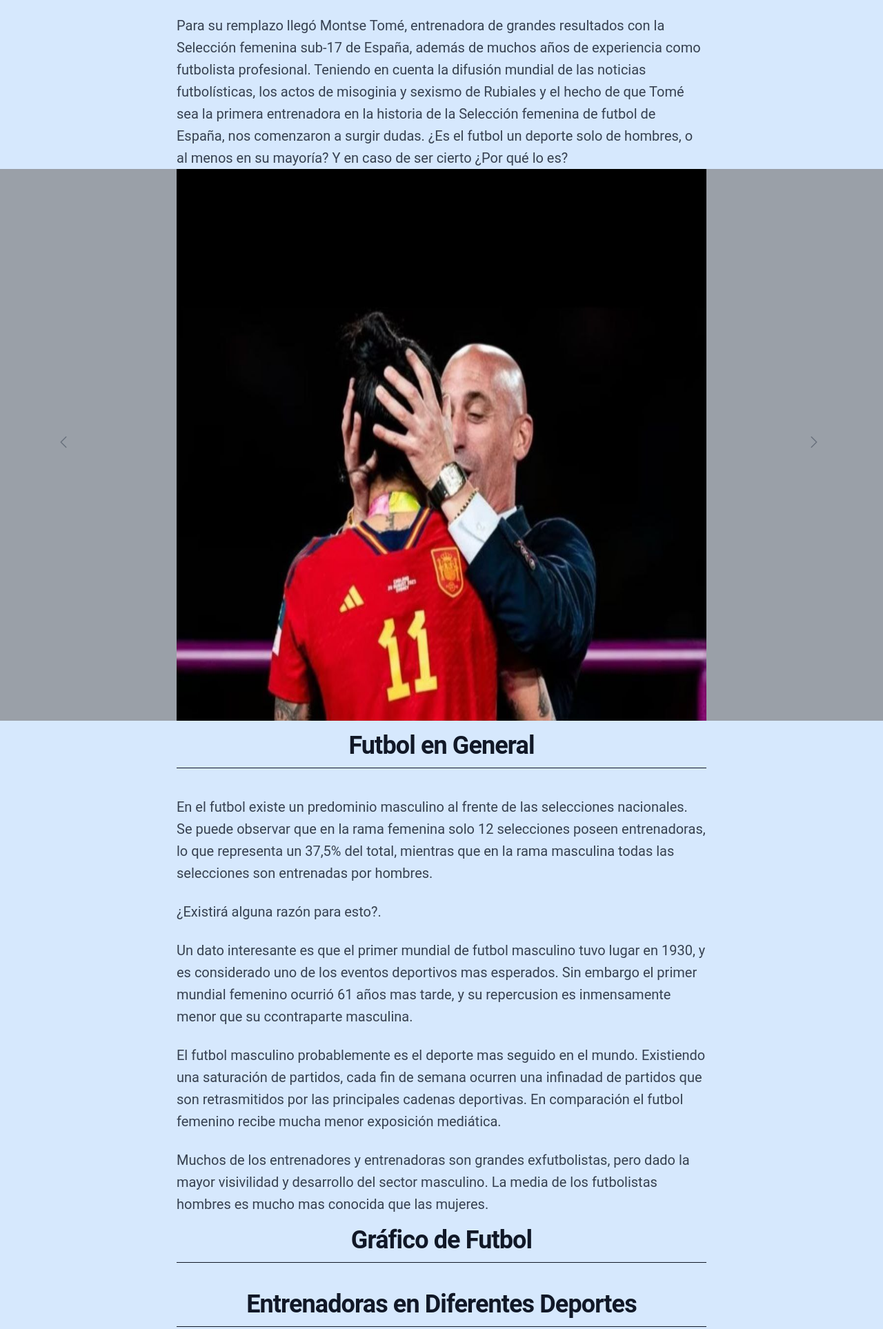
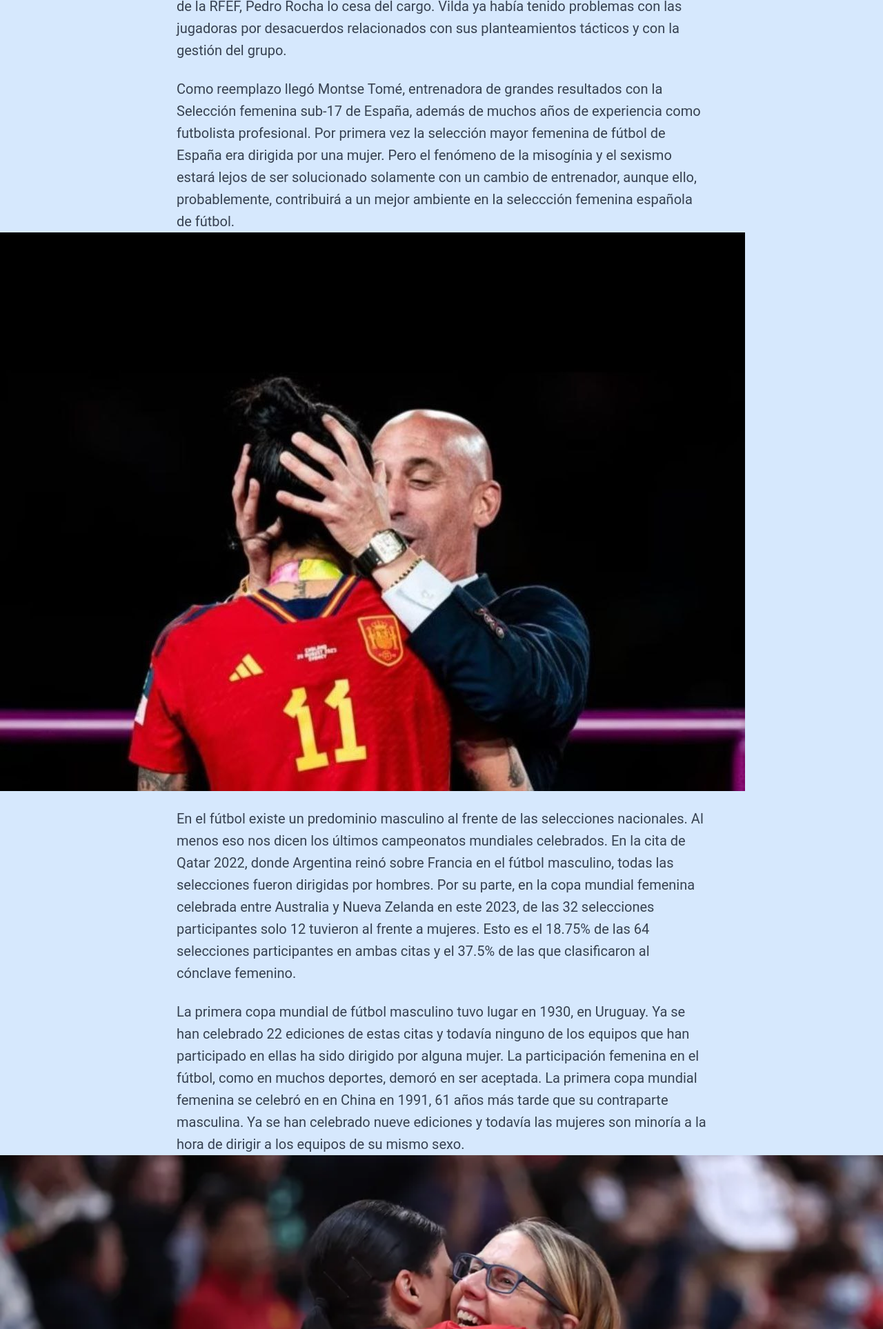
Before and after one commit to SherlynBallestero/sexo-de-los-dt-en-deportes-colectivos, a website with bundled scripts: page index.html in a window 1280 px wide. Shown: the part 1236-3163 px from the top of the page at 69% size. Built offline with nearby package versions, Linux system fonts and the light colour scheme; files whose address does not match are found by name.

Commit message:
Fixing text

```diff
--- a/index.html
+++ b/index.html
@@ -86,175 +86,72 @@
       <p class="mt-6 leading-8">
         Mientras felicitaba a las jugadoras por su triunfo, Luis Rubiales besó en la boca a la mediocampista Jenni Hermoso de manera no consentida, en un acto nada bien recibido por la prensa e instituciones españolas. Las críticas llovieron y las peticiones de dimisión se hacieron eco en las calles. En medio de este foco mediático las figuras que apoyaron al presidente fueron observadas con detenimiento.
       </p>
-      <p>
-        La FIFA suspendió a Rubiales por 90 días  y, posteriormente, Rubiales dimitió de la dirección de la RFEF y de la vicepresidencia de la UEFAde la dirección de la RFEF y de la vicepresidencia de la UEFA, cargo que también ostentaba. El 30 de octubre, el ya ex-presidente de la RFEF fue inhabilitado por la FIFA por tres años para ejercer cualquier cargo o actividad relacionada con el fútbol. La agresión a Jenni Hermoso no solo costó el cargo de Rubiales sino que llegó a otros federativos y directivos. El Director Técnico de la Selección femenina, Jorge Vilda, 5 de septiembre el presidente interino de la RFEF, Pedro Rocha  lo cesa del cargo. Vilda ya había tenido problemas con las jugadoras
+      <p class="mt-6 leading-8">
+        La FIFA suspendió a Rubiales por 90 días  y, posteriormente, Rubiales dimitió de la dirección de la RFEF y de la vicepresidencia de la UEFAde la dirección de la RFEF y de la vicepresidencia de la UEFA, cargo que también ostentaba. El 30 de octubre, el ya ex-presidente de la RFEF fue inhabilitado por la FIFA por tres años para ejercer cualquier cargo o actividad relacionada con el fútbol. La agresión a Jenni Hermoso no solo costó el cargo de Rubiales sino que llegó a otros federativos y directivos. El Director Técnico de la Selección femenina, Jorge Vilda, 5 de septiembre el presidente interino de la RFEF, Pedro Rocha  lo cesa del cargo. Vilda ya había tenido problemas con las jugadoras por desacuerdos relacionados con sus planteamientos tácticos y con la gestión del grupo.
       </p>
       <p class="mt-6 leading-8 ">
-        Para su remplazo llegó Montse Tomé, entrenadora de grandes resultados con la Selección femenina sub-17 de España, además de muchos años de experiencia como futbolista profesional. Teniendo en cuenta la difusión mundial de las noticias futbolísticas, los actos de misoginia y sexismo de Rubiales y el hecho de que Tomé sea la primera entrenadora en la historia de la Selección femenina de futbol de España, nos comenzaron a surgir dudas. ¿Es el futbol un deporte solo de hombres, o al menos en su mayoría? Y en caso de ser cierto ¿Por qué lo es?
+        Como reemplazo llegó Montse Tomé, entrenadora de grandes resultados con la Selección femenina sub-17 de España, además de muchos años de experiencia como futbolista profesional. Por primera vez la selección mayor femenina de fútbol de España era dirigida por una mujer. Pero el fenómeno de la misogínia y el sexismo estará lejos de ser solucionado solamente con un cambio de entrenador, aunque ello, probablemente, contribuirá a un mejor ambiente en la seleccción femenina española de fútbol.
       </p>
     </div>
 
-    <!-- <div id="montse-kiss-images" class="grid grid-cols-2 gap-4  px-[20%] mt-6 mb-6">
-      <img src="./img/KISS-01.jpg" alt="Monstses kiss 01">
-      <img src="./img/KISS-02.jpg" alt="Monstses kiss 02">
-    </div> -->
+    <img src="./img/KISS-01.jpg" alt="">
 
-    <div
-    id="montse-kiss-carousel"
-    class="relative px-[20%] bg-secondary"
-    data-te-carousel-init
-    data-te-ride="carousel">
-      <!--Carousel items-->
-      <div
-      class="relative w-full overflow-hidden after:clear-both after:block after:content-['']">
-        <!--First item-->
-        <div
-          class="relative float-left -mr-[100%] w-full transition-transform duration-[600ms] ease-in-out motion-reduce:transition-none"
-          data-te-carousel-item
-          data-te-carousel-active>
-            <img
-              src="./img/KISS-01.jpg"
-              class="block w-full h-screen"
-              alt="Wild Landscape" />
-        </div>
+    <div id="football" class=" px-[20%] text-text lg:text-xl md:text-base sm:text-sm">
+      <p class="mt-6 leading-8">
+        En el fútbol existe un predominio masculino al frente de las selecciones nacionales. Al menos eso nos dicen los últimos campeonatos mundiales celebrados.
+        En la cita de Qatar 2022, donde Argentina reinó sobre Francia en el fútbol masculino, todas las selecciones fueron dirigidas por hombres. Por su parte,
+        en la copa mundial femenina celebrada entre Australia y Nueva Zelanda en este 2023, de las 32 selecciones participantes solo 12 tuvieron al frente a mujeres. Esto es el 18.75% de las 64 selecciones participantes en ambas citas y el 37.5% de las que clasificaron al cónclave femenino.
 
-        <!--Second item-->
-        <div
-          class="relative float-left -mr-[100%] hidden w-full transition-transform duration-[600ms] ease-in-out motion-reduce:transition-none"
-          data-te-carousel-item>
-          <img
-            src="./img/KISS-02.jpg"
-            class="block w-full h-screen"
-            alt="Camera" />
-        </div>
-      </div>
+      </p>
+      <p class="mt-6 leading-8">
+        La primera copa mundial de fútbol masculino tuvo lugar en 1930, en Uruguay. Ya se han celebrado 22 ediciones de estas citas y todavía ninguno de los equipos que han participado en ellas ha sido dirigido por alguna mujer. La participación femenina en el fútbol, como en muchos deportes, demoró en ser aceptada. La primera copa mundial femenina se celebró en en China en 1991, 61 años más tarde que su contraparte masculina. Ya se han celebrado nueve ediciones y todavía las mujeres son minoría a la hora de dirigir a los equipos de su mismo sexo.
 
-      <!--Carousel controls - prev item-->
-      <button
-        class="absolute bottom-0 left-0 top-0 z-[1] flex w-[15%] items-center justify-center border-0 bg-none p-0 text-center text-white opacity-50 transition-opacity duration-150 ease-[cubic-bezier(0.25,0.1,0.25,1.0)] hover:text-white hover:no-underline hover:opacity-90 hover:outline-none focus:text-white focus:no-underline focus:opacity-90 focus:outline-none motion-reduce:transition-none"
-        type="button"
-        data-te-target="#montse-kiss-carousel"
-        data-te-slide="prev">
-        <span class="inline-block h-8 w-8 text-text">
-          <svg
-            xmlns="http://www.w3.org/2000/svg"
-            fill="none"
-            viewBox="0 0 24 24"
-            stroke-width="1.5"
-            stroke="currentColor"
-            class="h-6 w-6">
-            <path
-              stroke-linecap="round"
-              stroke-linejoin="round"
-              d="M15.75 19.5L8.25 12l7.5-7.5" />
-          </svg>
-        </span>
-        <span class="!absolute !-m-px !h-px !w-px !overflow-hidden !whitespace-nowrap !border-0 !p-0 ![clip:rect(0,0,0,0)]">Previous</span>
-      </button>
+      </p>
 
-      <!--Carousel controls - next item-->
-      <button
-        class="absolute bottom-0 right-0 top-0 z-[1] flex w-[15%] items-center justify-center border-0 bg-none p-0 text-center text-white opacity-50 transition-opacity duration-150 ease-[cubic-bezier(0.25,0.1,0.25,1.0)] hover:text-white hover:no-underline hover:opacity-90 hover:outline-none focus:text-white focus:no-underline focus:opacity-90 focus:outline-none motion-reduce:transition-none"
-        type="button"
-        data-te-target="#montse-kiss-carousel"
-        data-te-slide="next">
-        <span class="inline-block h-8 w-8 text-text">
-          <svg
-            xmlns="http://www.w3.org/2000/svg"
-            fill="none"
-            viewBox="0 0 24 24"
-            stroke-width="1.5"
-            stroke="currentColor"
-            class="h-6 w-6">
-            <path
-              stroke-linecap="round"
-              stroke-linejoin="round"
-              d="M8.25 4.5l7.5 7.5-7.5 7.5" />
-          </svg>
-        </span>
-        <span class="!absolute !-m-px !h-px !w-px !overflow-hidden !whitespace-nowrap !border-0 !p-0 ![clip:rect(0,0,0,0)]">Next</span>
-      </button>
+      <!-- <p class="mt-6 leading-8  ">
+        Este Mundial, con 32 selecciones participantes, igualó al torneo masculino por primera vez y contó con la participación de 12 entrenadoras femeninas. La Copa del Mundo ha generado más de 524 millones de euros en ingresos, alcanzando el punto de equilibrio. Además, los premios a las selecciones han aumentado a 150 millones de dólares, una cifra diez veces mayor a la alcanzada en el Mundial de Canadá 2015 y que triplica el premio de Francia 2019.
+      </p> -->
+
     </div>
 
-
-
-
-
+    <img src="./img/FC-07.webp" class="w-full">
 
     <div id="football" class=" px-[20%] text-text lg:text-xl md:text-base sm:text-sm">
-      <h3 class="flex justify-center  mt-4 font-bold tracking-tight text-heading lg:text-4xl md:text-2xl sm:text-xl"> Futbol en General </h3>
-      <hr class="border-t border-heading mt-3 mb-10">
-      <p class="mt-6 leading-8">
-        En el futbol existe un predominio masculino al frente de las selecciones nacionales. Se puede observar que en la rama femenina solo 12 selecciones poseen entrenadoras, lo que representa un 37,5% del total, mientras que en la rama masculina todas las selecciones son entrenadas por hombres.
-      </p>
-      <p class="mt-6 leading-8">
-        ¿Existirá alguna razón para esto?.
-      </p>
-      <p class="mt-6 leading-8">
-        Un dato interesante es que el primer mundial de futbol masculino tuvo lugar en 1930, y es considerado uno de los eventos deportivos mas esperados. Sin embargo el primer mundial femenino ocurrió 61 años mas tarde, y su repercusion es inmensamente menor que su ccontraparte masculina.
-      </p>
-      <p class="mt-6 leading-8">
-        El futbol masculino probablemente es el deporte mas seguido en el mundo. Existiendo una saturación de partidos, cada fin de semana ocurren una infinadad de partidos que son retrasmitidos por las principales cadenas deportivas. En comparación el futbol femenino recibe mucha menor exposición mediática.
-      </p>
-      <p class="mt-6 leading-8">
-        Muchos de los entrenadores y entrenadoras son grandes exfutbolistas, pero dado la mayor visivilidad y desarrollo del sector masculino. La media de los futbolistas hombres es mucho mas conocida que las mujeres.
-      </p>
-    </div>
+        <p class="mt-6 leading-8  ">
+          El fútbol no es el único deporte donde las mujeres están en desigualdad, ya sea por la cantidad de equipos convocados a eventos de máximo nivel o por el número de entrenadoras al frente de equipos participantes. Si se tienen en cuenta deportes colectivos con presencia en citas olímpicas, en los últimos campeonatos mundiales efectuados, no en todos los deportes se ha igualado el número de países participantes de las lides femeninas a los participantes en sus equivalentes masculinos. De los 9 deportes colectivos con participación olímpica, 5 de ellos contaron con una participación igualitaria en campeonatos de ambos sexos: el fútbol, el balonmano, el hockey sobre césped, el polo acuático y el voleibol.
+        </p>
 
-    <div id="football-graphs" class=" px-[20%] text-text">
-      <h3 class="flex justify-center  mt-4 font-bold tracking-tight text-heading lg:text-4xl md:text-2xl sm:text-xl"> Gráfico de Futbol </h3>
-      <hr class="border-t border-heading mt-3 mb-10">
-    </div>
-
-    <div id="sports-generalizing" class=" px-[20%] text-text lg:text-xl md:text-base sm:text-sm">
-      <h3 class="flex justify-center  mt-4 font-bold tracking-tight text-heading lg:text-4xl md:text-2xl sm:text-xl"> Entrenadoras en Diferentes Deportes </h3>
-      <hr class="border-t border-heading mt-3 mb-10">
-      <div id="content">
         <p class="mt-6 leading-8  ">
-          En los últimos campeonatos mundiales efectuados, varios deportes han igualado el número de países participantes en campeonatos femeninos a los participantes en campeonatos masculinos.
-        </p>
-        <p class="mt-6 leading-8  ">
-          De los 9 deportes analizados, es importante destacar que 5 de ellos contaron con una participación igualitaria en campeonatos de ambos sexos.  Entre ellos están el fútbol, el balonmano, el hockey, el waterpolo y el voleibol.
-        </p>
-        <img src="./img/FC-07.webp" class="w-full">
-        <p class="mt-6 leading-8  ">
-          El único deporte que superó la cantidad de entrenadoras femeninas respecto a los masculinos en el último campeonato mundial femenino fue el softball, con un 62.5% de entrenadoras mujeres.  El softbol se derivó del baseball. Sin embargo, este último contó con una participación de entrenadoras femeninas muy inferior a la de su descendiente, del 16.67%. ¿A qué puede deberse esta notable diferencia?
+          Sin embargo, el único deporte donde se superó la cantidad de entrenadoras femeninas respecto a los masculinos en el último campeonato mundial femenino fue el softball, con un 62.5% de entrenadoras mujeres. Por otra parte, el béisbol que está muy cercano al softball, contó con una participación de entrenadoras femeninas muy inferior a la de su descendiente, del 16.67%.
         </p>
         <p class="mt-6 leading-8  ">
           A pesar de ser ambos deportes muy parecidos, presentan diferencias significativas. Entre ellas es importante  destacar que las bases del softball son relativamente cortas. Su campo de juego es más pequeño y dicha diferencia, agiliza considerablemente las acciones. La pelota oficial es más grande y ligera que la del baseball, lo cual le permite viajar a una mayor velocidad. El bate del baseball, a su vez, es más grueso y pesado que el del softaball.
         </p>
         <p class="mt-6 leading-8  ">
-          Otra posible causa de por qué las mujeres prefieren el softball es que, durante 12 años, fue el único deporte de equipo jugado por mujeres en Juegos Olímpicos, siendo considerado la versión femenina de baseball. Además, la primera Copa Mundial de Softball  jugada por mujeres tuvo lugar en 1965, un año antes que el campeonato mundial masculino.
+          Otra posible causa de por qué las mujeres prefieren el softball es que, durante 12 años, fue el único deporte de equipo jugado por mujeres en Juegos Olímpicos, siendo considerado la versión femenina de baseball. Además, la primera Copa Mundial de Softball jugada por mujeres tuvo lugar en 1965, un año antes que el campeonato mundial masculino.
         </p>
         <p class="mt-6 leading-8  ">
-          El baloncesto, a pesar de ser un deporte cuya participación femenina en la Copa Mundial Femenina resulta muy inferior a la masculina, con un 37.5%, contó durante el último campeonato mundial con una cifra relevante de entrenadoras femeninas, que representa el 41% del total de entrenadores masculinos.
+          El baloncesto, a pesar de ser un deporte cuya participación femenina en la Copa Mundial Femenina resulta muy inferior a la masculina, solo 12 equipos estuvieron en la cita femenina de Australia'2022 mientras que en el campeonato masculino de 2023, celebrado a tres partes por Filipinas, Japón e Indonesia, hubo 32 equipos. En cuanto a entrenadoras, ellas no dirigieron a ningún equipo masculino y solo a 5 de los equipos presentes en el mundial femenino, el 41%.
         </p>
         <p class="mt-6 leading-8  ">
-          El baloncesto femenino es de los pocos deportes que se desarrolló casi al mismo tiempo que el masculino. El primer encuentro femenino se jugó en Estados Unidos en 1893. No fue hasta 1953 que comenzó a disputarse la Copa Mundial de Baloncesto Femenino, tres años después de la masculina.
+          El baloncesto femenino es de los pocos deportes que se desarrolló casi al mismo tiempo que el masculino. El primer encuentro femenino se jugó en Estados Unidos en 1893, pero no fue hasta 1953 que comenzó a disputarse la Copa Mundial de Baloncesto Femenino, tres años después de la masculina. Aún así hay un desbalance notable.
         </p>
+
+     </div>
+
         <img src="./img/FC-02.webp" class="w-full">
+
+     <div id="sports-generalizing" class=" px-[20%] text-text lg:text-xl md:text-base sm:text-sm">
         <p class="mt-6 leading-8  ">
-          Es necesario destacar la relevancia de la Copa Mundial de Fútbol celebrada en Australia y Nueva Zelanda este año.
+          El voleibol y el rugby7 contaron con cifras deplorables de entrenadoras femeninas, del 4.17% y 12.5% respectivamente del total de entrenadores. La Copa del Mundo de Rubgy 7 tuvo lugar por primera vez en 1993 en Edimburgo. No fue hasta el 2009 en su quinta edición en Dubai, que se se efectuaron los torneos tanto de hombres como de mujeres. Los campeonatos mundiales de voleibol en ambos sexos surgieron casi a la par, el masculino en 1949 y en 1952.
         </p>
         <p class="mt-6 leading-8  ">
-          Este Mundial, con 32 selecciones participantes, igualó al torneo masculino por primera vez y contó con la participación de 12 entrenadoras femeninas. La Copa del Mundo ha generado más de 524 millones de euros en ingresos, alcanzando el punto de equilibrio. Además, los premios a las selecciones han aumentado a 150 millones de dólares, una cifra diez veces mayor a la alcanzada en el Mundial de Canadá 2015 y que triplica el premio de Francia 2019.
-        </p>
-        <p class="mt-6 leading-8  ">
-          En contraste, el voleibol y el rugby7 contaron con cifras deplorables de entrenadoras femeninas, del 4.17% y 12.5% respectivamente del total de entrenadores. La Copa del Mundo de Rubgy 7 tuvo lugar por primera vez en 1993 en Edimburgo. No fue hasta el 2009 en su quinta edición en Dubai, que se se efectuaron los torneos tanto de hombres como de mujeres.
-        </p>
-        <p class="mt-6 leading-8  ">
-          Los campeonatos mundiales de voleibol en ambos sexos surgieron casi a la par, el masculino en 1949 y en 1952.
-        </p>
-        <p class="mt-6 leading-8  ">
-          Cabe recalcar que en los campeonatos mundiales analizados, ningún equipo masculino fue dirigido por mujeres. Esto pudiera provocar la siguiente interrogante. ¿Se han dado casos de equipos masculinos dirigidos por mujeres?
-        </p>
-        <p class="mt-6 leading-8  ">
-          La respuesta es sí. Algunos nombres destacados son Becky Hammon, quien se convirtió en la primera mujer en dirigir un partido de la NBA y Helena Costa, quien fue la primera mujer en dirigir un equipo masculino en la liga europea, Clermont Foot.
+          En los campeonatos mundiales recientes de los 9 deportes colectivos que hemos abordado ningún equipo masculino fue dirigido por mujeres. Tal pareciera que no existen mujeres que puedan estar al frente de un equipo de hombres en algún deporte o al menos tener un rol protagónico. Pero esto no es cierto. Por ejemplo, Becky Hammon se convirtió en la primera mujer en dirigir un partido de la NBA y Helena Costa fue la primera mujer en dirigir el equipo de fútbol Clermont Foot, en Francia.
         </p>
         <p class="mt-6 leading-8">
           A pesar de verse, en los últimos años, una mayor vinculación de las féminas en el mundo del deporte, todavía se tiene la percepción del deporte como algo masculino, tanto por concepciones sociales como por las limitantes que se le presentan a los equipos femeninos. No es un camino fácil, más cuando el deporte femenino surgió en un momento en el que el  masculino ya había alcanzado un nivel de desarrollo considerable. Tampoco es posible forzar a la sociedad a consumir deporte femenino en igual proporción que el masculino. Esta es una lucha, en la que las mujeres, por sí solas, deben ganarse un lugar significativo en el mundo del deporte.
         </p>
-      </div>
+
     </div>
 
     <div id="sports-graphics" class=" text-text">
```
